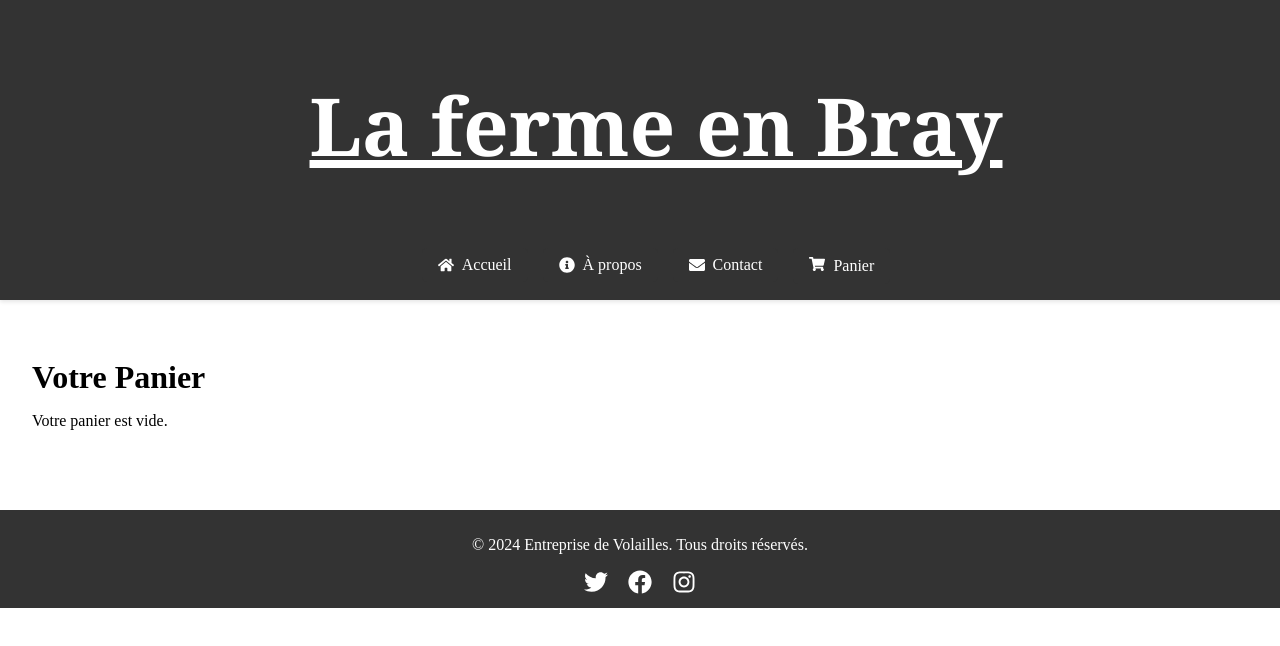
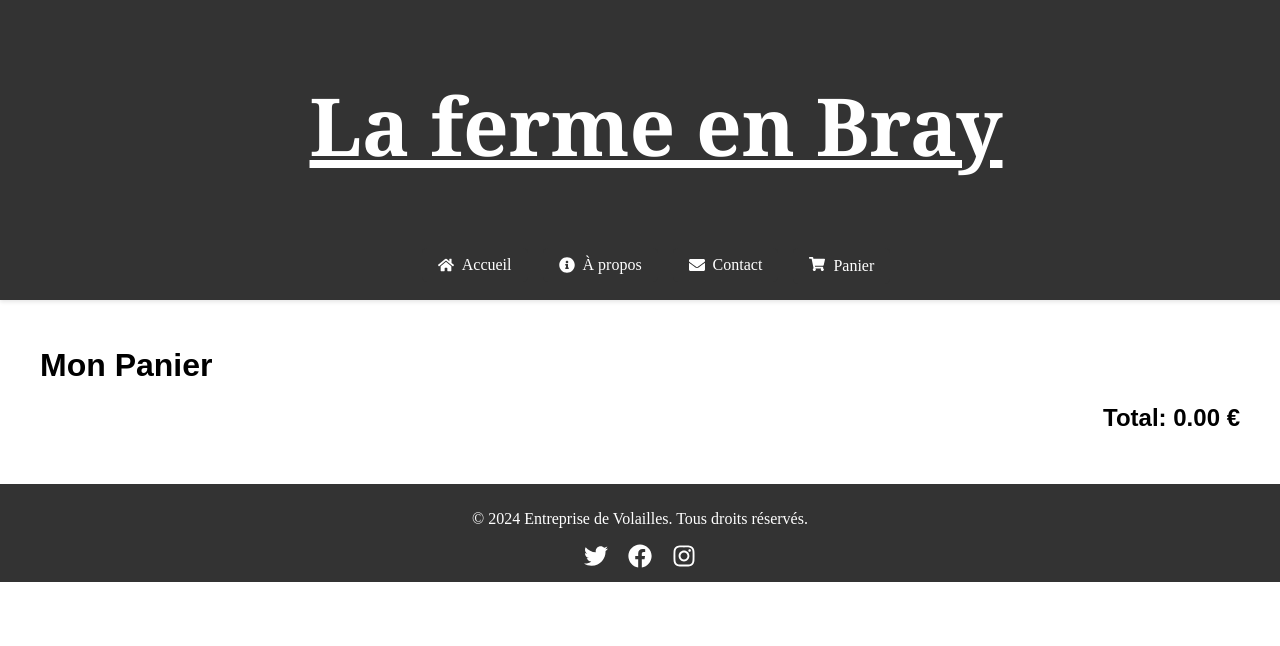
Before and after one commit to SilentCraftsman/Ferme-en-Bray, a Next.js app: page /cart in a window 1280 px wide. Shown: the top 646 px of the page. Built offline with nearby package versions, Linux system fonts and the light colour scheme.

Commit message:
Ajout du calcul du total des commandes dans le panier et adaptation du total si le client retire un ou des produits

```diff
--- a/components/CartPage.js
+++ b/components/CartPage.js
@@ -2,33 +2,32 @@
 
 import React from "react";
 import { useCart } from "./cart/CartContext";
-import "../styles/CartPage.css";
+import styles from "../styles/CartPage.module.css";
 
 const CartPage = () => {
-  const { cart, removeFromCart } = useCart();
+  const { cart, removeFromCart, getTotal } = useCart();
 
   return (
-    <div className="cart-container">
-      <h2>Votre Panier</h2>
-      {cart.length === 0 ? (
-        <p>Votre panier est vide.</p>
-      ) : (
+    <div className={styles["cart-container"]}>
+      {" "}
+      {/* Correction ici */}
+      <h2>Mon Panier</h2>
       <ul>
         {cart.map((item) => (
-            <li key={item.cartId}>
+          <li key={item.id}>
             <img src={item.image} alt={item.title} />
             <div>
               <h3>{item.title}</h3>
-                <p>{item.price}</p>
-                <p>Quantité: {item.quantity}</p>
-                <button onClick={() => removeFromCart(item.cartId)}>
-                  Retirer
-                </button>
+              <p>{item.description}</p>
+              <p>
+                Prix: {item.price} x {item.quantity}
+              </p>
             </div>
+            <button onClick={() => removeFromCart(item.id)}>Retirer</button>
           </li>
         ))}
       </ul>
-      )}
+      <h3 className={styles.total}>Total: {getTotal()} €</h3>
     </div>
   );
 };
--- a/components/cart/CartContext.js
+++ b/components/cart/CartContext.js
@@ -1,62 +1,61 @@
+// Ajoutez cette directive en haut du fichier pour indiquer que ce fichier est un composant côté client
 "use client";
 
 import React, { createContext, useState, useContext } from "react";
 
-// Création du contexte
+// Créez un contexte pour le panier
 const CartContext = createContext();
 
-// Génère un identifiant unique pour chaque produit dans le panier
-const generateUniqueId = () => Math.random().toString(36).substring(2, 9);
-
-// Fournisseur du contexte
+// Créez un fournisseur pour le contexte
 export const CartProvider = ({ children }) => {
   const [cart, setCart] = useState([]);
 
-  const addToCart = (product, quantity = 1) => {
-    console.log("Avant ajout au panier:", cart);
+  const addToCart = (product, quantity) => {
+    setCart((prevCart) => {
+      const productInCart = prevCart.find((item) => item.id === product.id);
 
-    setCart((prevCart) => {
-      // Trouver si le produit existe déjà dans le panier
-      const existingProductIndex = prevCart.findIndex(
-        (item) => item.id === product.id
-      );
-
-      let updatedCart;
-
-      if (existingProductIndex !== -1) {
-        // Si le produit existe, mettre à jour la quantité
-        updatedCart = [...prevCart];
-        updatedCart[existingProductIndex] = {
-          ...updatedCart[existingProductIndex],
-          quantity: updatedCart[existingProductIndex].quantity + quantity,
-        };
+      if (productInCart) {
+        return prevCart.map((item) =>
+          item.id === product.id
+            ? { ...item, quantity: item.quantity + quantity }
+            : item
+        );
       } else {
-        // Ajouter le nouveau produit avec la quantité spécifiée
-        const productWithId = {
-          ...product,
-          cartId: generateUniqueId(),
-          quantity,
-        };
-        updatedCart = [...prevCart, productWithId];
+        return [...prevCart, { ...product, quantity }];
       }
-
-      console.log("Après ajout au panier:", updatedCart);
-      return updatedCart;
     });
   };
 
-  const removeFromCart = (cartId) => {
+  const removeFromCart = (productId) => {
     setCart((prevCart) =>
-      prevCart.filter((product) => product.cartId !== cartId)
+      prevCart
+        .map((item) =>
+          item.id === productId
+            ? { ...item, quantity: item.quantity - 1 }
+            : item
+        )
+        .filter((item) => item.quantity > 0)
     );
   };
 
+  const getTotal = () => {
+    return cart
+      .reduce(
+        (total, item) =>
+          total +
+          item.quantity *
+            parseFloat(item.price.replace("€", "").replace(",", ".")),
+        0
+      )
+      .toFixed(2);
+  };
+
   return (
-    <CartContext.Provider value={{ cart, addToCart, removeFromCart }}>
+    <CartContext.Provider value={{ cart, addToCart, removeFromCart, getTotal }}>
       {children}
     </CartContext.Provider>
   );
 };
 
-// Hook personnalisé pour utiliser le contexte
+// Hook pour utiliser le contexte du panier
 export const useCart = () => useContext(CartContext);
--- a/styles/CartPage.css
+++ /dev/null
@@ -1,37 +0,0 @@
-.cart-container {
-  padding: 2rem;
-}
-
-.cart-container h2 {
-  font-size: 2rem;
-  margin-bottom: 1rem;
-}
-
-.cart-container ul {
-  list-style: none;
-  padding: 0;
-}
-
-.cart-container li {
-  display: flex;
-  align-items: center;
-  border-bottom: 1px solid #ddd;
-  padding: 1rem 0;
-}
-
-.cart-container img {
-  max-width: 100px;
-  margin-right: 1rem;
-}
-
-.cart-container button {
-  background-color: #e74c3c;
-  color: white;
-  border: none;
-  padding: 0.5rem 1rem;
-  cursor: pointer;
-}
-
-.cart-container button:hover {
-  background-color: #c0392b;
-}
--- /dev/null
+++ b/styles/CartPage.module.css
@@ -0,0 +1,70 @@
+/* Container principal du panier */
+.cart-container {
+  max-width: 1200px;
+  margin: 0 auto;
+  padding: 20px;
+  font-family: Arial, sans-serif;
+}
+
+/* Titre du panier */
+.cart-container h2 {
+  font-size: 2rem;
+  margin-bottom: 20px;
+}
+
+/* Liste des produits dans le panier */
+.cart-container ul {
+  list-style-type: none;
+  padding: 0;
+}
+
+/* Élément de la liste des produits */
+.cart-container li {
+  display: flex;
+  align-items: center;
+  border-bottom: 1px solid #ddd;
+  padding: 10px 0;
+}
+
+/* Image du produit */
+.cart-container img {
+  max-width: 100px;
+  height: auto;
+  margin-right: 20px;
+  border-radius: 8px;
+}
+
+/* Informations sur le produit */
+.cart-container h3 {
+  font-size: 1.2rem;
+  margin: 0;
+}
+
+.cart-container p {
+  margin: 5px 0;
+  font-size: 0.9rem;
+  color: #555;
+}
+
+/* Bouton de retrait */
+.cart-container button {
+  background-color: #e74c3c;
+  color: #fff;
+  border: none;
+  padding: 10px 15px;
+  border-radius: 5px;
+  cursor: pointer;
+  transition: background-color 0.3s ease;
+}
+
+.cart-container button:hover {
+  background-color: #c0392b;
+}
+
+/* Total du panier */
+.cart-container h3.total {
+  font-size: 1.5rem;
+  margin-top: 20px;
+  font-weight: bold;
+  text-align: right;
+}
```
Also changed, not shown: components/Main.js (+4 -4 lines). Lines whose indentation alone changed are shown as unchanged.
